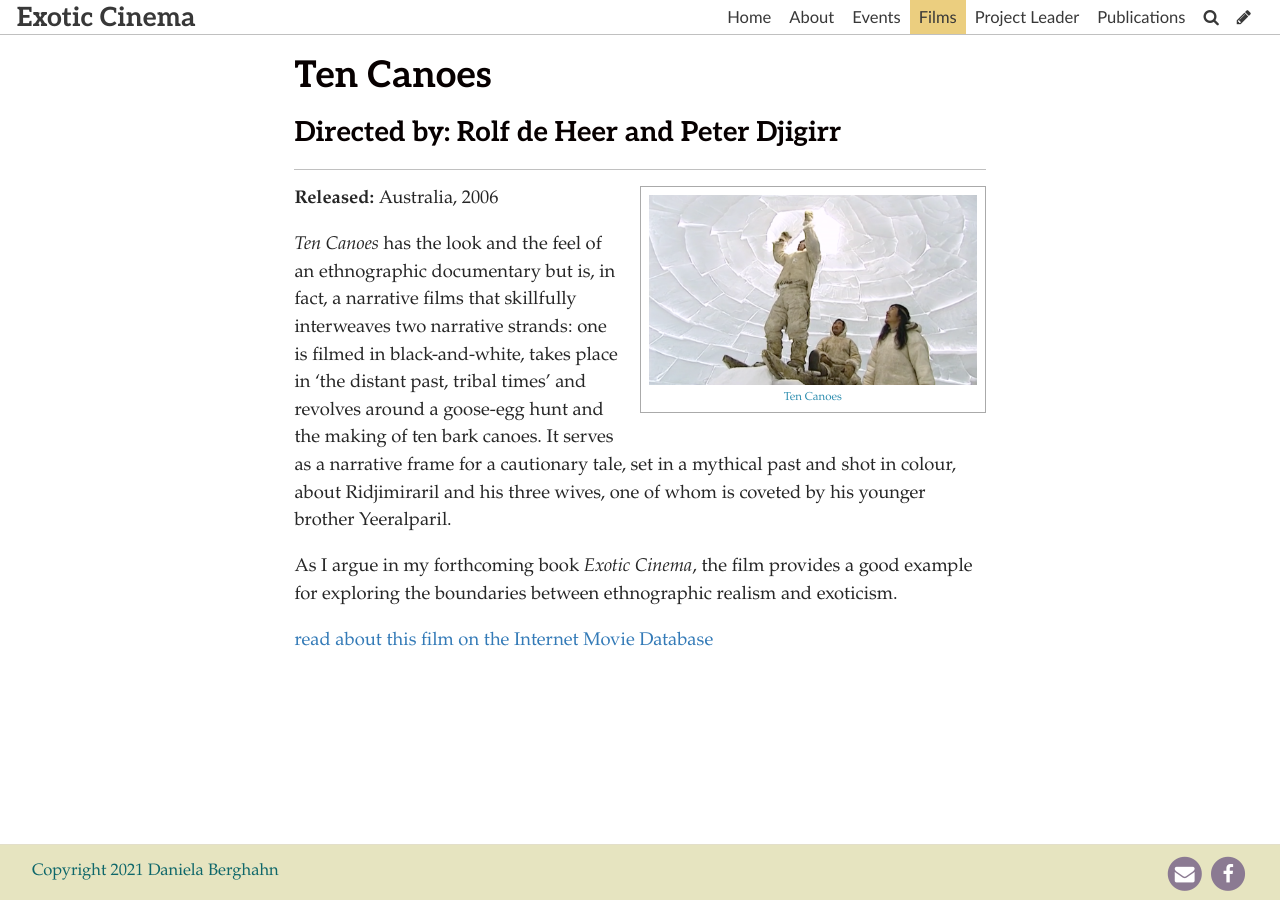
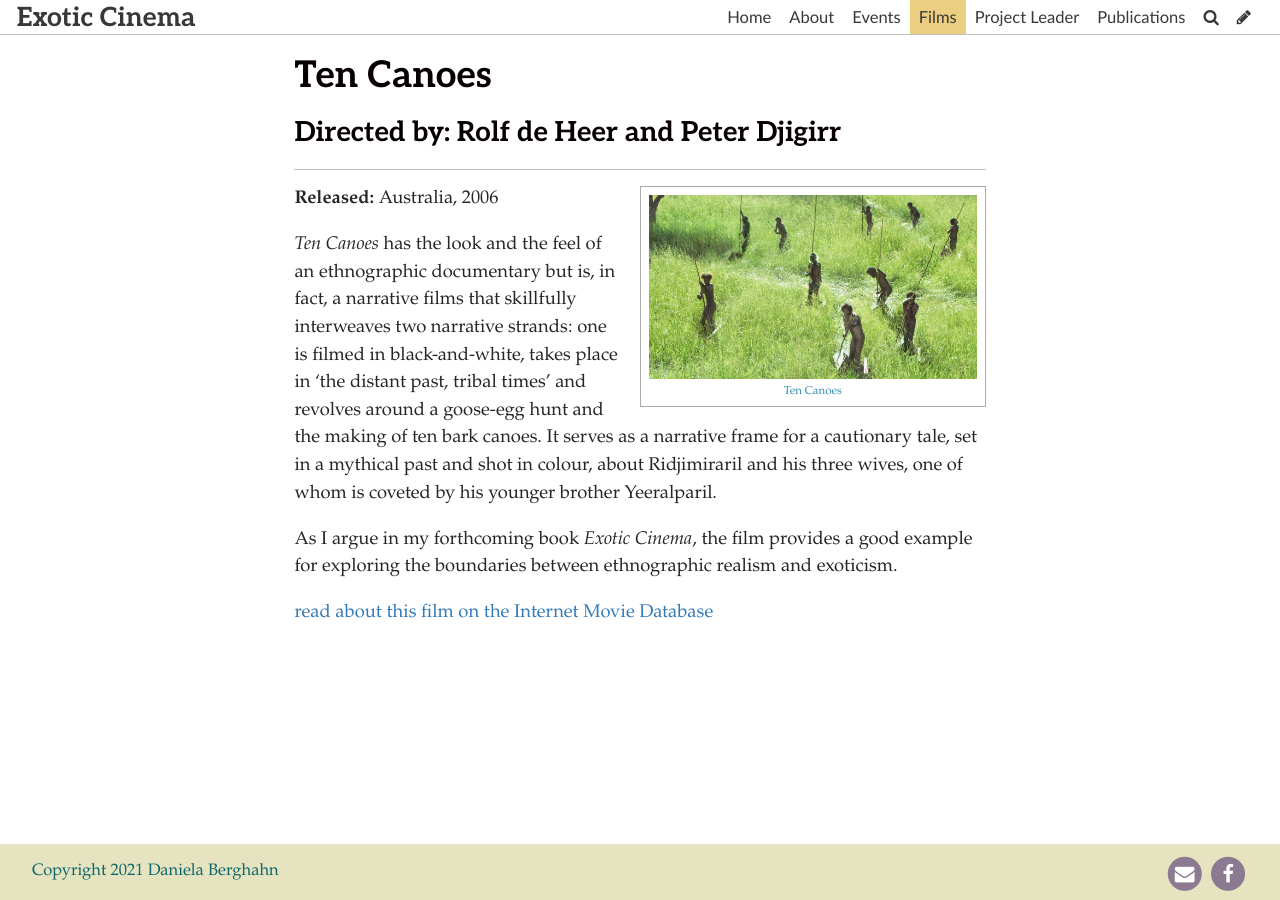
Before and after one commit to publisha/exotic-cinema, a Jekyll site: the page built from _films/ten-canoes.md, in a window 1280 px wide. Built offline with Jekyll 4.4.1, drawn with Linux system fonts in a browser that asks for light colours; some web fonts are replaced.

Commit message:
Update Film “ten-canoes”

```diff
--- a/_films/ten-canoes.md
+++ b/_films/ten-canoes.md
@@ -1,7 +1,7 @@
 ---
 title: "Ten Canoes "
 date: 2021-08-24T10:31:22.095Z
-still: ../uploads/atanarjuat.png
+still: ../uploads/tencanoes.jpg
 director: Rolf de Heer and Peter Djigirr
 released: "Australia, 2006 "
 imdb: https://www.imdb.com/title/tt0466399/?ref_=fn_al_tt_1
```
Also changed, not shown: uploads/tencanoes.jpg (added).
